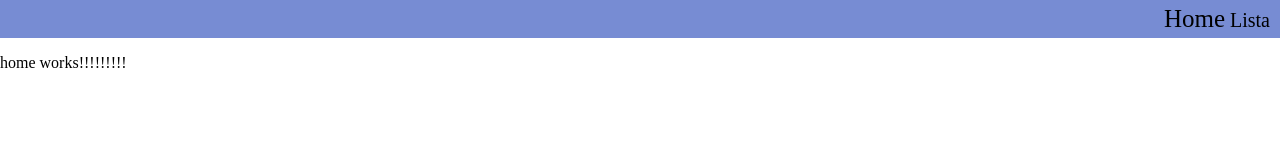
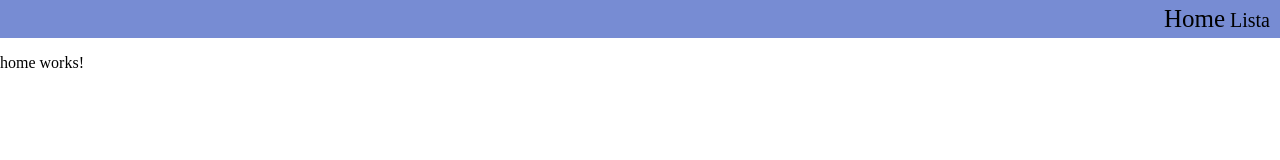
Before and after one commit to Kawa97/GiochiRoutati, an Angular app: page /home in a window 1280 px wide. Shown: the top 160 px of the page. Built offline with nearby package versions, Linux system fonts and the light colour scheme.

Commit message:
Rinunzio

```diff
--- a/src/app/home/home.component.html
+++ b/src/app/home/home.component.html
@@ -1,3 +1,3 @@
 <p>
-  home works!!!!!!!!!
+  home works!
 </p>
```
